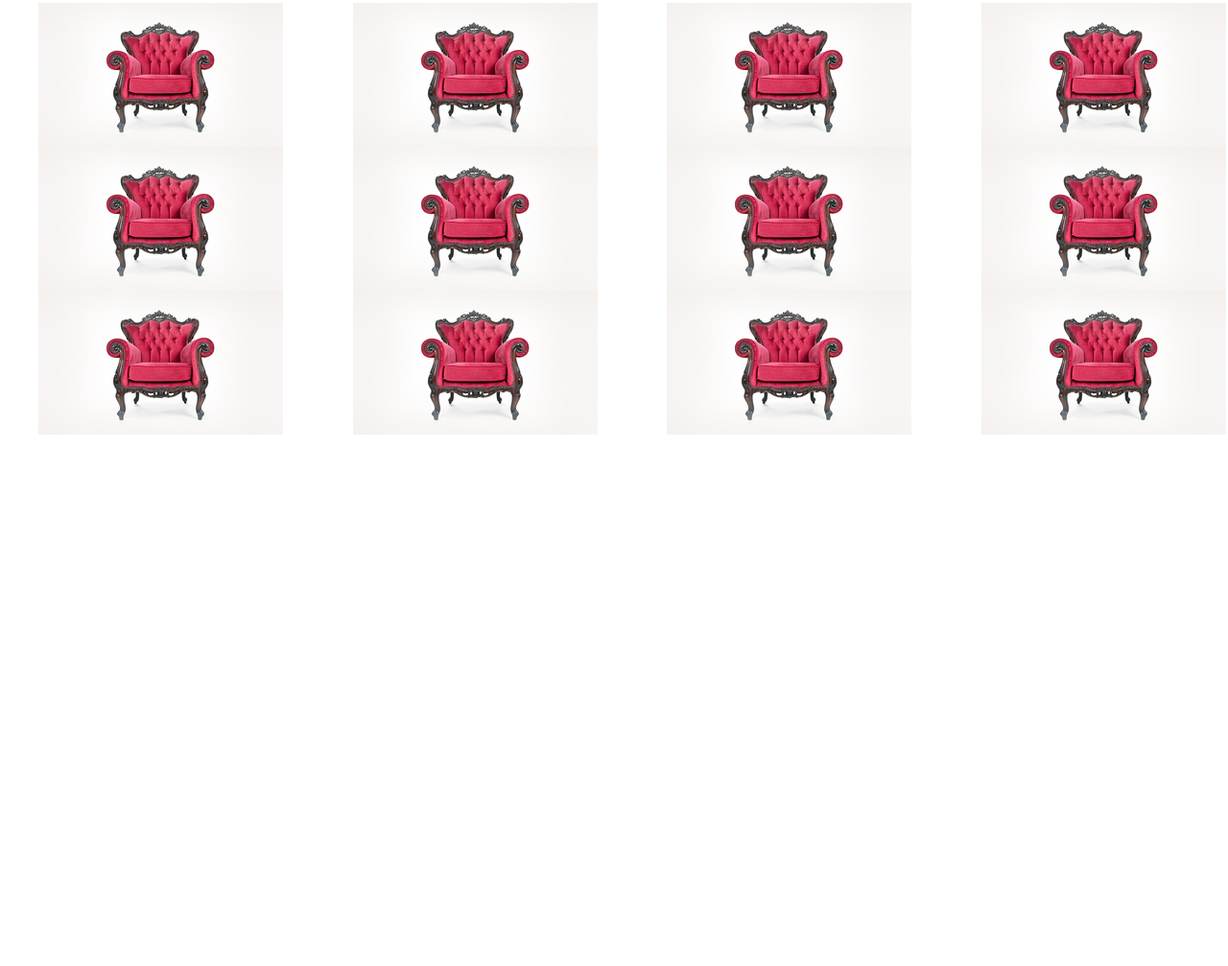
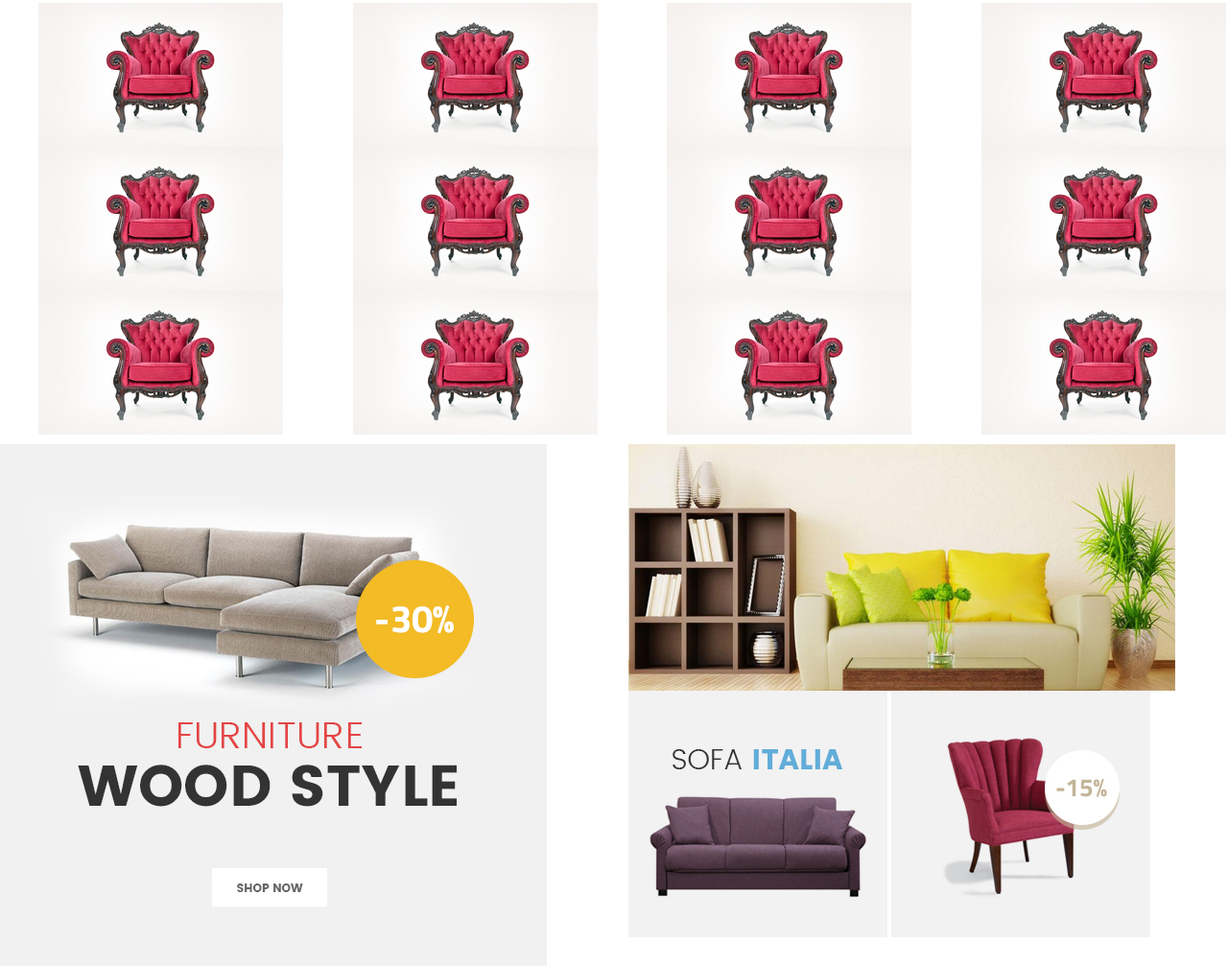
Before and after one commit to Ngahu/commerce, a plain HTML site: page index.html in a window 1280 px wide. Shown: the part 1931-2938 px from the top of the page at 96% size. Before the commit the page ends 2394 px from the top, so only its background shows below. Drawn offline with Linux system fonts and the light colour scheme.

Commit message:
adding of the images gallary

```diff
--- a/index.html
+++ b/index.html
@@ -141,6 +141,22 @@ jfjfjjfjjf
   </ul>
 </div>
 </div>
+<!--section containing diffrerent imges -->
+<div class="row">
+  <div class="col-sm-6">
+    <img src="img/st.jpg">
+
+  </div>
+  <div class="col-sm-6">
+<img src="img/st2.jpg" alt="" />
+<img src="img/st3.jpg">
+<img src="img/st4.jpg">
+
+    </div>
+
+
+</div>
+
 
 
 
```
Also changed, not shown: img/st.jpg (added), img/st2.jpg (added), img/st3.jpg (added), img/st4.jpg (added).
